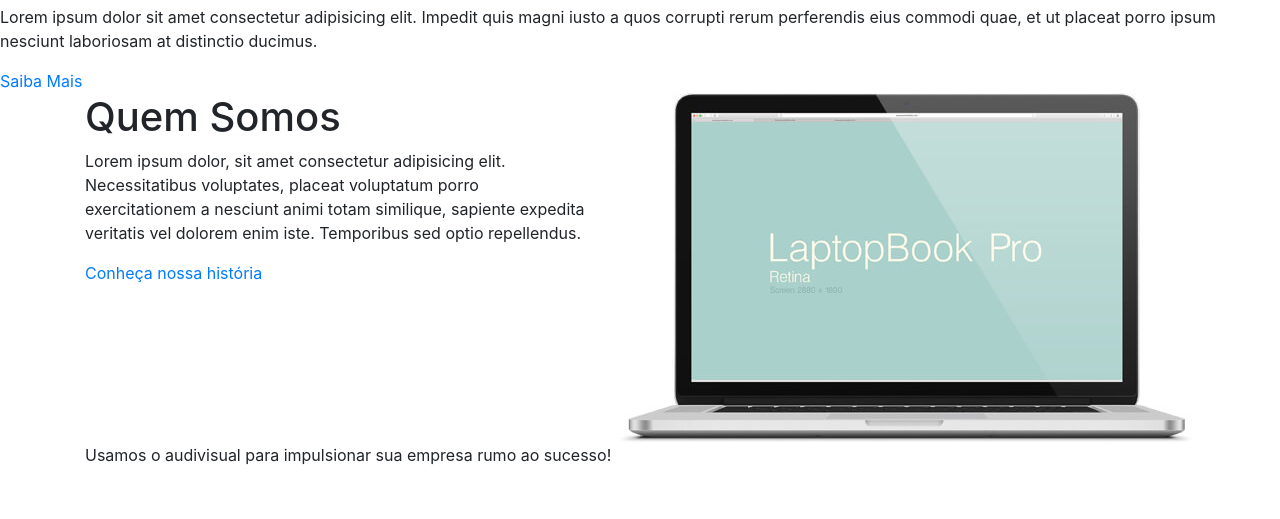
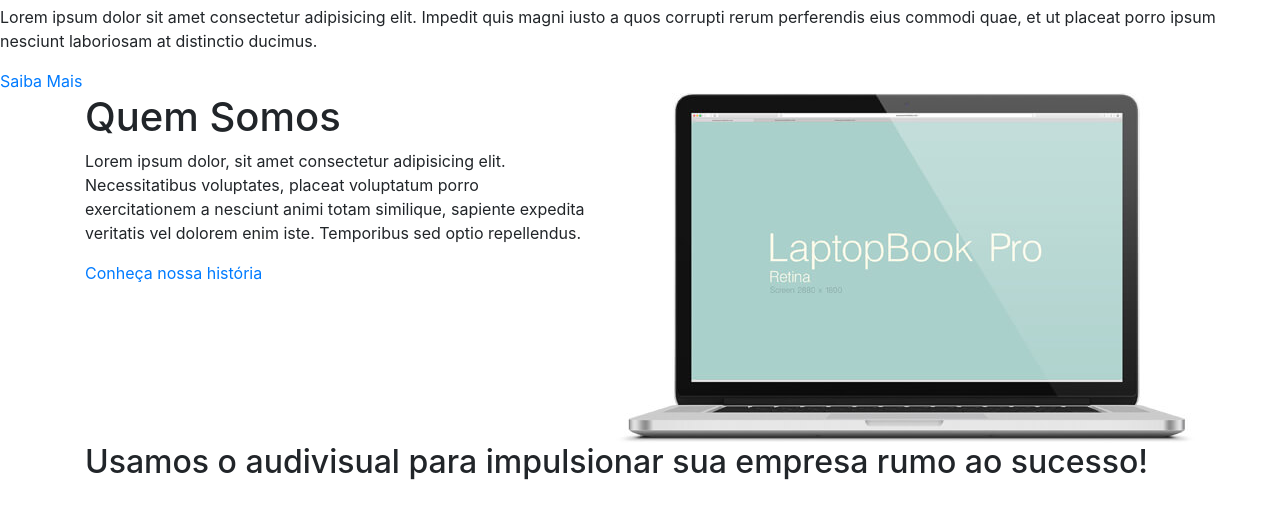
Before and after one commit to renemds/amarelosfilmes, a website: page index.html in a window 1280 px wide. Shown: the part 263-782 px from the top of the page. Drawn offline with nearby package versions, Linux system fonts and the light colour scheme; a web font is replaced by a local one.

Commit message:
Finalizacao da frase de Servicos

```diff
--- a/index.html
+++ b/index.html
@@ -52,7 +52,7 @@
 
   <!-- /.Final do Menu -->
 
-
+  <!-- /.Início do BG Vídeo -->
   <section class="video-header container-video">
     <div class="fullscreen-video-wrap">
       <video src="http://thenewcode.com/assets/videos/polina.mp4" autoplay="true" loop="true"></video>
@@ -64,8 +64,9 @@
       <a href="#" class="btn-main">Saiba Mais</a>
     </div>
   </section>
+  <!-- /.Final do BG Vídeo -->
 
-
+  <!-- /.Início do Quem Somos -->
   <section class="quem-somos">
     <div class="container">
       <div class="row">
@@ -80,13 +81,16 @@
       </div>
     </div>
   </section>
+  <!-- /.Final do Quem Somos -->
 
+  <!-- /.Início da Frase de Serviços -->
   <section class="intro-service">
     <div class="container">
-        <p>Usamos o audivisual para impulsionar sua empresa rumo ao sucesso!</p>
+        <h2>Usamos o audivisual para impulsionar sua empresa rumo ao sucesso!</h2>
       </div>
     </div>
   </section>
+  <!-- /.Final da Frase de Serviços -->
 
 
 
```
